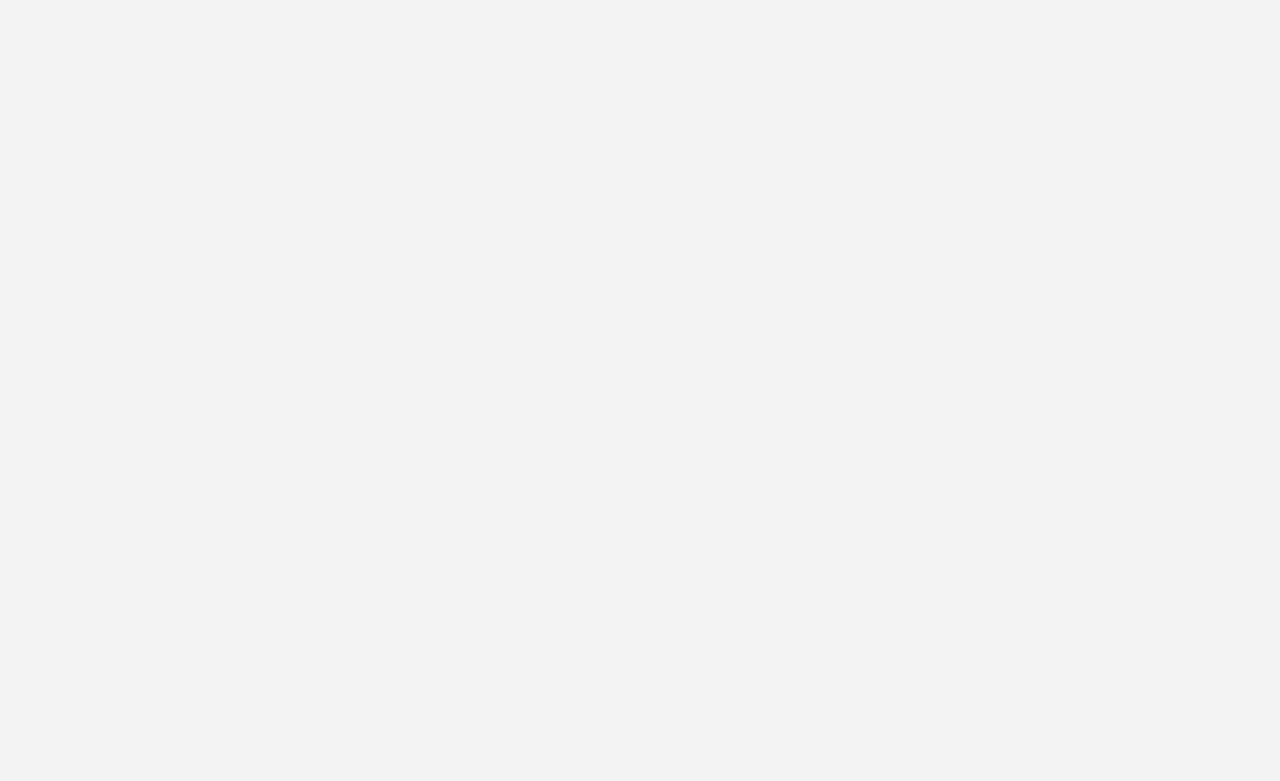
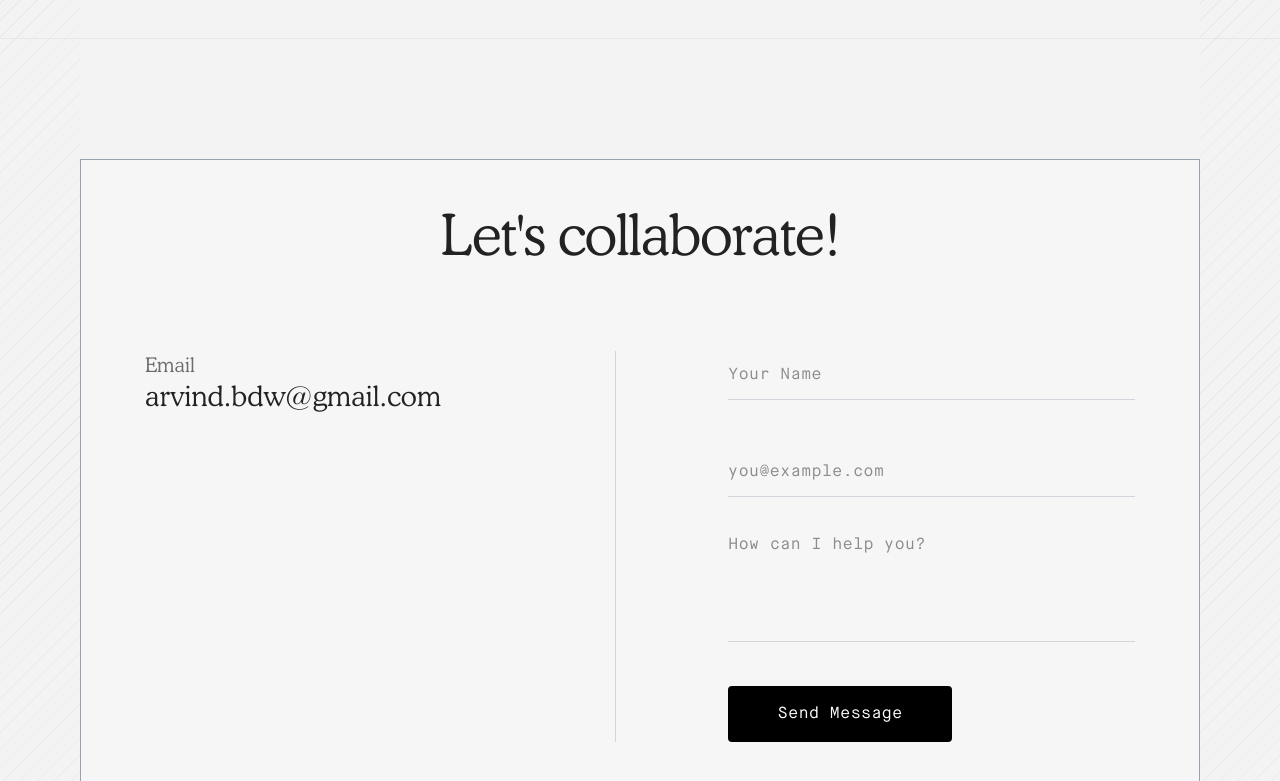
Before and after one commit to ajb-arvind/ajb-arvind.info, a Next.js app: page / in a window 1280 px wide. Shown: the part 3629-4410 px from the top of the page. Before the commit the page ends 3628 px from the top, so only its background shows below. Built offline with nearby package versions, Linux system fonts and the light colour scheme.

Commit message:
add contact section

```diff
--- /dev/null
+++ b/src/app/_components/contact.tsx
@@ -0,0 +1,71 @@
+import { cn } from '@/lib/utils';
+import { cooperBTLight } from '../layout';
+import { Button } from '@/components/ui/button';
+import { Section } from './section';
+import { EMAIL, MAILTO } from '@/lib/constant';
+
+export const Contact = () => {
+  return (
+    <section className="py-10 pb-10 bg-shark-50 border border-gray-400 mt-nav-height">
+      <div>
+        <h1
+          className={cn(
+            cooperBTLight.className,
+            'mb-12 md:mb-20 tracking-tight md:text-center text-about-me px-4'
+          )}
+        >
+          Let's collaborate!
+        </h1>
+      </div>
+      <div className="grid grid-cols-12 gap-12 divide-x divide-gray-300">
+        <div className="col-span-12 lg:col-span-6 px-4 md:px-16 order-2 lg:order-1">
+          <p className={cn(cooperBTLight.className, 'text-xl text-shark-500')}>
+            Email
+          </p>
+          <p className={cn(cooperBTLight.className, 'text-skills text-start')}>
+            {EMAIL}
+          </p>
+        </div>
+        <form className="space-y-6 col-span-12 lg:col-span-6 order-1 lg:order-2 px-4 md:px-16">
+          <input
+            id="name"
+            name="name"
+            type="text"
+            required
+            className="w-full py-3 text-base border-b border-gray-300 focus:border-black focus:ring-0 focus:outline-none transition-colors"
+            placeholder="Your Name"
+          />
+          <div className="space-y-1 w-full"></div>
+
+          <div className="space-y-1">
+            <input
+              id="email"
+              name="email"
+              type="email"
+              required
+              className="w-full py-3 text-base border-b border-gray-300 focus:border-black focus:ring-0 focus:outline-none transition-colors"
+              placeholder="you@example.com"
+            />
+          </div>
+
+          <div className="space-y-1">
+            <textarea
+              id="message"
+              name="message"
+              rows={4}
+              required
+              className="w-full py-3 text-base border-b border-gray-300 focus:border-black focus:ring-0 focus:outline-none transition-colors resize-none"
+              placeholder="How can I help you?"
+            />
+          </div>
+
+          <div className="pt-4">
+            <Button type="submit" className="w-40 px-8 py-3 text-base">
+              Send Message
+            </Button>
+          </div>
+        </form>
+      </div>
+    </section>
+  );
+};
--- a/src/app/_components/main-header.tsx
+++ b/src/app/_components/main-header.tsx
@@ -3,7 +3,7 @@ import { cooperBTLight } from '../layout';
 
 export const MainHeader = () => {
   return (
-    <header className="px-4 lg:px-20 bg-transparent fixed inset-x-0 top-0 h-nav-height flex items-center z-[1]">
+    <header className="px-4 md:px-20 bg-transparent fixed inset-x-0 top-0 h-nav-height flex items-center z-[1]">
       <p className={cn(cooperBTLight.className, 'text-3xl font-bold')}>AB</p>
     </header>
   );
--- a/src/app/_components/project.tsx
+++ b/src/app/_components/project.tsx
@@ -45,7 +45,7 @@ export const ProjectPart = ({
 
 export const Project = () => {
   return (
-    <Section className="space-y-8 mt-nav-height">
+    <Section className="space-y-8 mt-nav-height pb-10">
       <p className={cn(cooperBTLight.className, 'text-xl text-shark-500')}>
         I Build stuff
       </p>
--- a/src/app/page.tsx
+++ b/src/app/page.tsx
@@ -1,15 +1,15 @@
-import { Contact } from '@/components/contact/Contact';
 import { Footer } from '@/components/footer/Footer';
 import { MainHeader } from '@/app/_components/main-header';
 import { ProjectSection } from '@/components/section/ProjectSection';
 import { Hero } from './_components/hero';
 import { AboutMe } from './_components/about-me';
 import { Project } from './_components/project';
+import { Contact } from './_components/contact';
 
 const Wrapper = ({ children }: { children: React.ReactNode }) => {
   return (
     <div className="min-h-dvh relative max-w-screen overflow-x-hidden">
-      <div className="h-full grid grid-cols-[1rem_auto_1rem] lg:grid-cols-[5rem_1fr_5rem] mx-auto">
+      <div className="h-full grid grid-cols-[1rem_auto_1rem] md:grid-cols-[5rem_1fr_5rem] mx-auto">
         <div
           style={{
             backgroundImage:
@@ -37,7 +37,7 @@ export default function Home() {
   return (
     <main>
       <div className="fixed inset-x-0 top-0 h-full w-full bg-background">
-        <div className="absolute top-0 bottom-0 left-4 right-4 lg:left-20 lg:right-20 border-r border-r-shark-100 bg-[linear-gradient(to_right,var(--color-shark-100)_1px,transparent_1px),linear-gradient(to_bottom,var(--color-shark-100)_1px,transparent_1px)] bg-[size:150px_var(--spacing-nav-height)]"></div>
+        <div className="absolute top-0 bottom-0 left-4 right-4 md:left-20 md:right-20 border-r border-r-shark-100 bg-[linear-gradient(to_right,var(--color-shark-100)_1px,transparent_1px),linear-gradient(to_bottom,var(--color-shark-100)_1px,transparent_1px)] bg-[size:150px_var(--spacing-nav-height)]"></div>
         {/* <div className="absolute bottom-0 left-0 right-0 top-0 bg-[radial-gradient(125%_125%_at_50%_10%,var(--color-shark-200)_40%,rgba(15,23,42,1)_100%)]"></div> */}
       </div>
       <Wrapper>
@@ -46,6 +46,8 @@ export default function Home() {
           <Hero />
           <AboutMe />
           <Project />
+          <Contact />
+          {/* <Footer /> */}
         </article>
       </Wrapper>
       {/* <AboutMe />
--- a/src/components/footer/Footer.tsx
+++ b/src/components/footer/Footer.tsx
@@ -5,11 +5,11 @@ const COLORS = ['red', 'blue', 'green', 'yellow', 'gray', 'black'];
 
 export const Footer = () => {
   return (
-    <section className="px-4 group">
+    <section className="group">
       <Separator className="h-1! my-4" />
-      <footer className="flex items-center justify-between">
+      <footer className="flex items-center justify-between pb-2">
         <div className="flex items-center gap-2">
-          {COLORS.map((item) => (
+          {/* {COLORS.map((item) => (
             <span
               key={item}
               className="size-4 bg-[#c5c5c5]"
@@ -17,11 +17,10 @@ export const Footer = () => {
                 background: item,
               }}
             />
-          ))}
+          ))} */}
         </div>
         <p>{COPYRIGHT_REMARK}</p>
       </footer>
-      <div className="h-20"></div>
     </section>
   );
 };
--- a/src/components/ui/button.tsx
+++ b/src/components/ui/button.tsx
@@ -5,7 +5,7 @@ import { cva, type VariantProps } from 'class-variance-authority';
 import { cn } from '@/lib/utils';
 
 const buttonVariants = cva(
-  "inline-flex items-center rounded-full justify-center gap-2 whitespace-nowrap text-sm font-medium transition-all disabled:pointer-events-none disabled:opacity-50 [&_svg]:pointer-events-none [&_svg:not([class*='size-'])]:size-4 shrink-0 [&_svg]:shrink-0 outline-none cursor-pointer focus-visible:ring-[3px]",
+  "inline-flex items-center rounded-sm justify-center gap-2 whitespace-nowrap text-sm font-medium transition-all disabled:pointer-events-none disabled:opacity-50 [&_svg]:pointer-events-none [&_svg:not([class*='size-'])]:size-4 shrink-0 [&_svg]:shrink-0 outline-none cursor-pointer focus-visible:ring-[3px]",
   {
     variants: {
       variant: {
```
